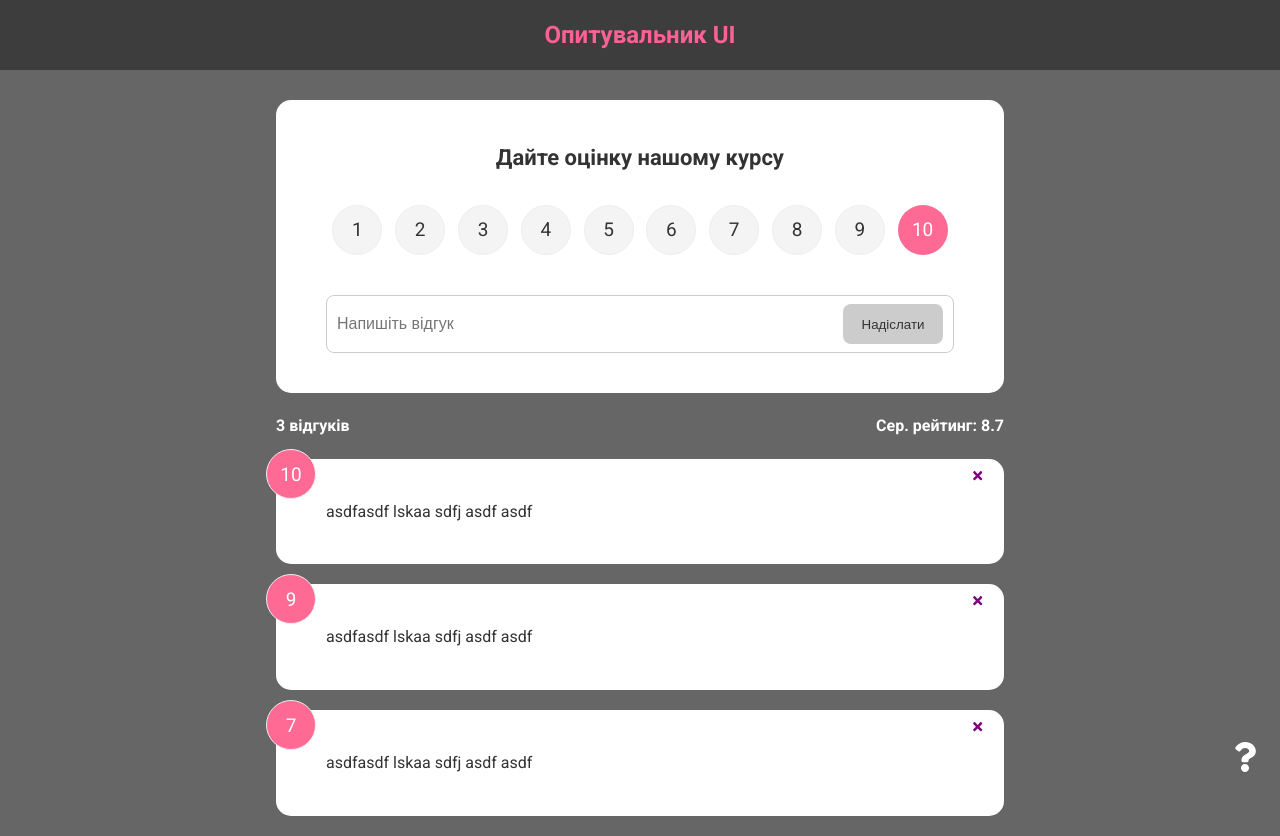
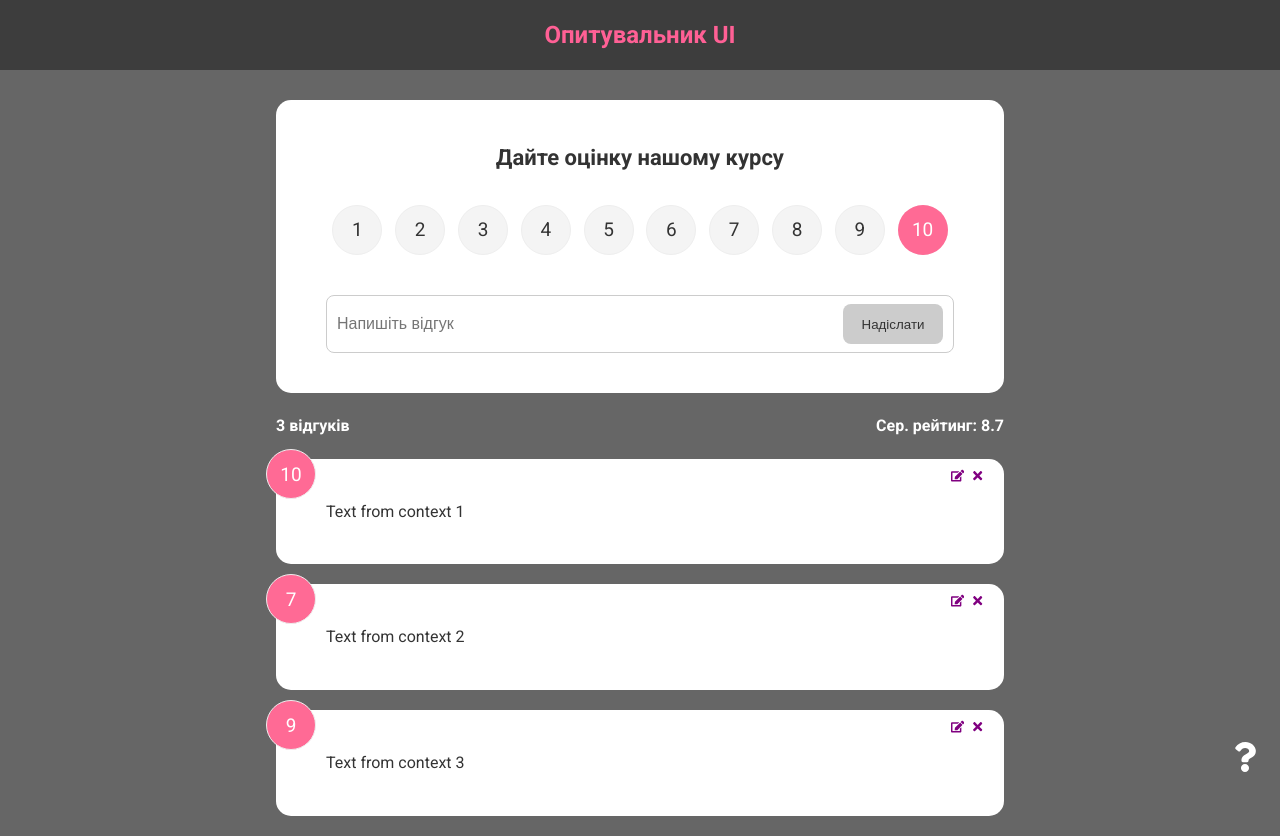
Before and after one commit to nat-dep-clg-chnu-cs/web-programming-and-web-design, a React (Create React App) app: page / in a window 1280 px wide. Built offline with nearby package versions, Linux system fonts and the light colour scheme.

Commit message:
Кінець лекції №6
Signed-off-by: VVKo <v.v.kovdrysh@gmail.com>

```diff
--- a/src/App.js
+++ b/src/App.js
@@ -1,48 +1,35 @@
-import React, { useState } from "react";
+import React from "react";
 import {BrowserRouter as Router, Route, Routes} from 'react-router-dom'
-import {v4 as uuidv4} from 'uuid'
 import Header from "./components/Header";
-import FeedbackData from "./data/FeedbackData";
 import FeedbackList from "./components/FeedbackList";
 import FeedbackStat from "./components/FeedbackStat";
 import FeedbackForm from "./components/FeedbackForm";
 import AboutPage from "./pages/AboutPage";
 import AboutIconLink from "./components/AboutIconLink";
-import Posts from "./components/Posts";
+import {FeedbackProvider} from "./context/FeedbackContext";
 
 function App() {
-  const [feedback, setFeedback] = useState(FeedbackData);
 
-    const addFeedback = (newFeedback) => {
-        newFeedback.id = uuidv4()
-        setFeedback([newFeedback, ...feedback])
-    }
-    const deleteFeedback = (id) => {
-        if(window.confirm('Ви впевнені, що хочете видалити цей важливий відгук??')
-        ){
-            setFeedback(feedback.filter(msg => msg.id !== id))
-        }
 
-    }
   return (
+      <FeedbackProvider>
     <Router>
       <Header />
       <div className="container">
           <Routes>
               <Route path='/' element={<>
-                  <FeedbackForm handleAdd={addFeedback}/>
-                  <FeedbackStat feedback={feedback}/>
-                  <FeedbackList feedback={feedback} handleDelete={deleteFeedback} />
-
+                  <FeedbackForm />
+                  <FeedbackStat />
+                  <FeedbackList />
               </>}/>
               <Route path='/about' element={<AboutPage />}/>
-              <Route path='/post/*' element={<Posts />} />
           </Routes>
 
 
         <AboutIconLink />
       </div>
     </Router>
+      </FeedbackProvider>
   );
 }
 
--- a/src/components/FeedbackForm.js
+++ b/src/components/FeedbackForm.js
@@ -1,13 +1,16 @@
-import {useState} from 'react';
+import {useContext, useState} from 'react';
 import RatingSelect from "./RatingSelect";
 import Card from "../shared/Card";
 import Button from "../shared/Button";
+import FeedbackContext from "../context/FeedbackContext";
 
-const FeedbackForm = ({handleAdd}) => {
+const FeedbackForm = () => {
     const [text, setText] = useState('')
     const [rating, setRating] = useState(10)
     const [btnDisabled, setBtnDisabled] = useState(true)
     const [message, setMessage] = useState('')
+
+    const {addFeedback} = useContext(FeedbackContext)
     const handleTextChange = (e) => {
         if(text === ''){
             setBtnDisabled(true)
@@ -29,7 +32,7 @@ const FeedbackForm = ({handleAdd}) => {
                 text,
                 rating,
             }
-            handleAdd(newFeedback)
+            addFeedback(newFeedback)
 
             setText('')
         }
--- a/src/components/FeedbackItem.js
+++ b/src/components/FeedbackItem.js
@@ -1,16 +1,21 @@
-import React from "react";
+import React, {useContext} from "react";
 import Card from "../shared/Card";
-import {FaTimes} from "react-icons/fa";
+import {FaEdit, FaTimes} from "react-icons/fa";
+import FeedbackContext from "../context/FeedbackContext";
 
 
-const FeedbackItem = ({ item, handleDelete }) => {
+const FeedbackItem = ({ item }) => {
+    const {deleteFeedback, editFeedback} = useContext(FeedbackContext)
 
   return (
     <Card>
       <div className="num-display">{item.rating}</div>
-      <button onClick={() => handleDelete(item.id)} className="close">
+      <button onClick={() => deleteFeedback(item.id)} className="close">
         <FaTimes color="purple" />
       </button>
+        <button className="edit" onClick={()=> editFeedback(item)}>
+            <FaEdit color={'purple'}/>
+        </button>
       <div className="text-display">{item.text}</div>
     </Card>
   );
--- a/src/components/FeedbackList.js
+++ b/src/components/FeedbackList.js
@@ -1,8 +1,11 @@
-import React from "react";
+import React, {useContext} from "react";
 import { motion } from "framer-motion"
 import FeedbackItem from "./FeedbackItem";
+import FeedbackContext from "../context/FeedbackContext";
 
-const FeedbackList = ({ feedback, handleDelete }) => {
+const FeedbackList = () => {
+    const {feedback} = useContext(FeedbackContext)
+
   if (!feedback || feedback.length === 0) {
     return <p>Повідомлень немає</p>;
   }
@@ -14,9 +17,7 @@ const FeedbackList = ({ feedback, handleDelete }) => {
                       animate={{opacity: 1}}
                       exit={{opacity: 0}} >
         <FeedbackItem
-
-            item={item}
-            handleDelete={handleDelete} />
+            item={item}/>
           </motion.div>
       ))}
     </div>
--- a/src/components/FeedbackStat.js
+++ b/src/components/FeedbackStat.js
@@ -1,6 +1,8 @@
-import React from 'react';
+import React, {useContext} from 'react';
+import FeedbackContext from "../context/FeedbackContext";
 
-const FeedbackStat = ({feedback}) => {
+const FeedbackStat = () => {
+    const {feedback} = useContext(FeedbackContext)
     let average = feedback.reduce((sum, cur) => sum + cur.rating, 0)/feedback.length
     average = average.toFixed(1).replace(/[.,]0$/,'')
 
--- a/src/components/Posts.js
+++ /dev/null
@@ -1,32 +0,0 @@
-import React from 'react';
-import {Routes, Route, Navigate, useNavigate} from "react-router-dom";
-import Card from "../shared/Card";
-
-const Posts = () => {
-
-    const status = 200
-
-    const navigate = useNavigate()
-
-    if (status === 404){
-        return <Navigate to={'/pagenotfound'}/>
-    }
-
-    const onClick = () => {
-        console.log('Hello')
-        navigate('/about')
-    }
-
-    return (
-        <Card>
-            <h1>Post # </h1>
-            <h2>Автор: </h2>
-            <button onClick={onClick}>Click</button>
-            <Routes>
-                <Route path='/show' element={<h1>Show post</h1>} />
-            </Routes>
-        </Card>
-    );
-};
-
-export default Posts;
--- /dev/null
+++ b/src/context/FeedbackContext.js
@@ -0,0 +1,53 @@
+import {createContext, useState} from "react";
+import {v4 as uuidv4} from "uuid";
+
+const FeedbackContext = createContext()
+
+export const FeedbackProvider = ({children}) => {
+    const [feedback, setFeedback] = useState([{
+        id: 1,
+        text: 'Text from context 1',
+        rating: 10,
+    },
+        {
+            id: 2,
+            text: 'Text from context 2',
+            rating: 7,
+        },
+        {
+            id: 3,
+            text: 'Text from context 3',
+            rating: 9,
+        }
+    ])
+    const [feedbackEdit, setFeedbackEdit] = useState({
+        item: {},
+        edit: false,
+    })
+    const addFeedback = (newFeedback) => {
+        newFeedback.id = uuidv4()
+        setFeedback([newFeedback, ...feedback])
+    }
+    const deleteFeedback = (id) => {
+        if(window.confirm('Ви впевнені, що хочете видалити цей важливий відгук??')
+        ){
+            setFeedback(feedback.filter(msg => msg.id !== id))
+        }
+
+    }
+
+    const editFeedback = (item) => {
+        setFeedbackEdit({item, edit: true})
+    }
+
+    return <FeedbackContext.Provider value={{
+        feedback,
+        deleteFeedback,
+        addFeedback,
+        editFeedback
+    }}>
+        {children}
+    </FeedbackContext.Provider>
+}
+
+export default FeedbackContext
--- a/src/index.css
+++ b/src/index.css
@@ -13,10 +13,6 @@ body {
   line-height: 1.6;
 }
 
-.active {
-  background: #000;
-  color: red;
-}
 
 ul {
   list-style: none;
```
